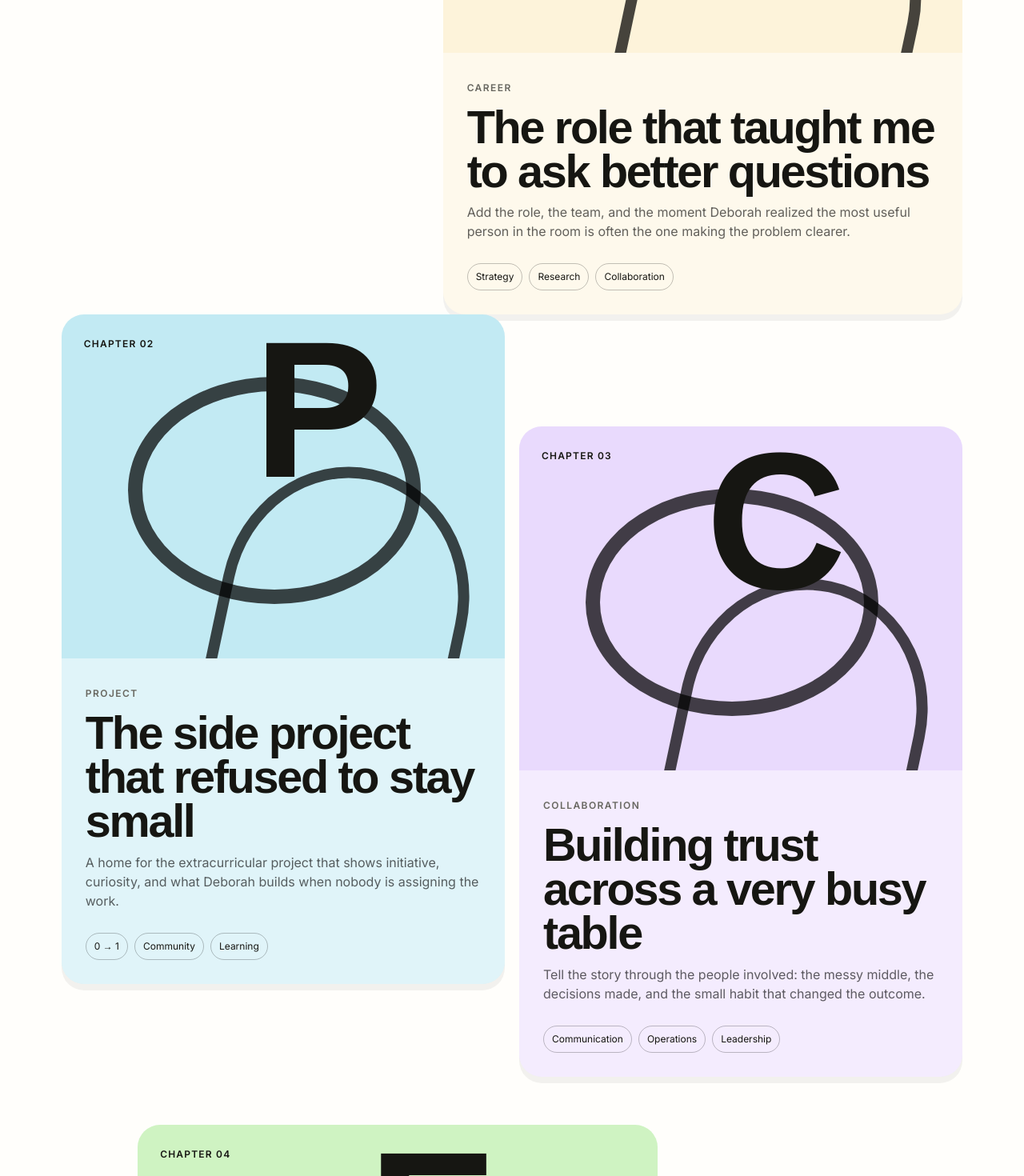
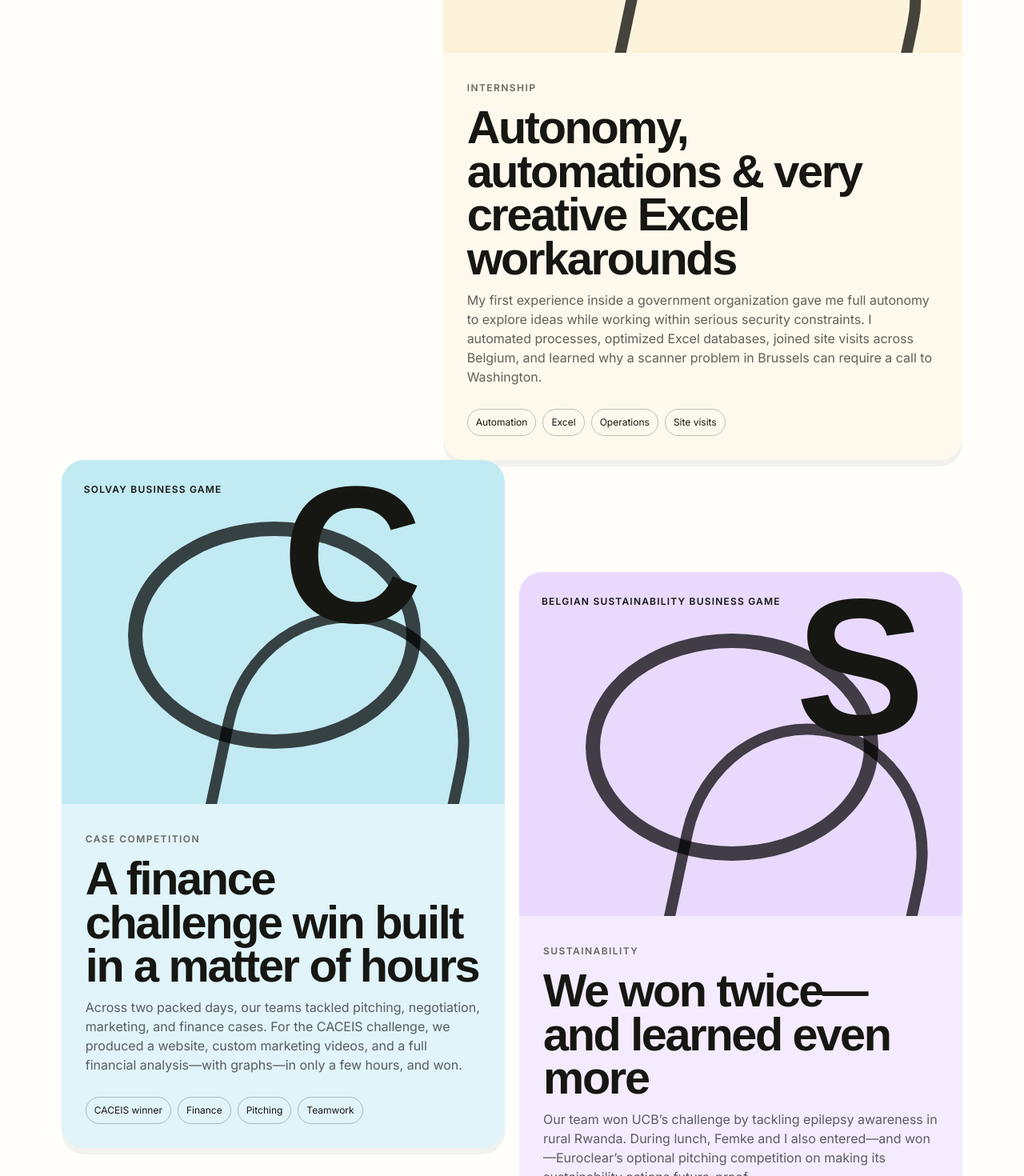
Before and after one commit to lawsonM525/deborara, a Next.js app: page /work in a window 1280 px wide. Shown: the part 1180-2650 px from the top of the page at 80% size. Built offline with nearby package versions, Linux system fonts and the light colour scheme; a web font is replaced by a local one.

Commit message:
Correct Debora spelling and add LinkedIn story

```diff
--- a/app/articles/page.tsx
+++ b/app/articles/page.tsx
@@ -3,22 +3,22 @@ import { PageIntro, SiteFrame } from "../../components/SiteFrame";
 const articles = [
   {
     number: "001",
-    title: "The kind of ambition I want to keep",
-    deck: "On growing without turning your life into one endless optimization project.",
+    title: "Shortcuts to winning business games",
+    deck: "How to make every minute count before and during a case competition.",
     read: "6 min",
     color: "yellow",
   },
   {
     number: "002",
-    title: "Notes from the messy middle",
-    deck: "What unfinished work can teach us about clarity, confidence, and asking for help.",
+    title: "What can one person do? A lot.",
+    deck: "On compounding impact through one person, one action, and one word.",
     read: "4 min",
     color: "purple",
   },
   {
     number: "003",
-    title: "A small case for saying the direct thing",
-    deck: "Clear feedback is not unkind. Ambiguity usually costs everyone more.",
+    title: "Lessons from inside the U.S. Embassy",
+    deck: "Autonomy, security, eureka moments, and the art of a creative workaround.",
     read: "5 min",
     color: "green",
   },
@@ -46,7 +46,7 @@ export default function ArticlesPage() {
       </section>
       <div className="substack-note">
         <span className="hand-note">these previews live here; full essays live on Substack</span>
-        <a className="button button-dark" href="https://substack.com/">Visit Deborah&apos;s Substack ↗</a>
+        <a className="button button-dark" href="https://substack.com/">Visit Debora&apos;s Substack ↗</a>
       </div>
     </SiteFrame>
   );
--- a/app/game/page.tsx
+++ b/app/game/page.tsx
@@ -5,13 +5,13 @@ import { PageIntro, SiteFrame } from "../../components/SiteFrame";
 
 const questions = [
   {
-    prompt: "A project is stuck. Deborah's first move is…",
+    prompt: "A project is stuck. Debora's first move is…",
     answers: ["Make a prettier deck", "Ask what problem we are actually solving", "Schedule six meetings"],
     correct: 1,
     reveal: "Clarity before activity. Every time.",
   },
   {
-    prompt: "The best way to give Deborah feedback?",
+    prompt: "The best way to give Debora feedback?",
     answers: ["Use the sandwich method", "Hint at it for three weeks", "Say it clearly and specifically"],
     correct: 2,
     reveal: "Direct is kind. Specific is even kinder.",
@@ -103,7 +103,7 @@ export default function GamePage() {
                score >= 2 ? "You two should probably talk." :
                "Excellent excuse for a coffee."}
             </h2>
-            <p>The real Deborah is less multiple-choice. Luckily, she replies to email.</p>
+            <p>The real Debora is less multiple-choice. Luckily, she replies to email.</p>
             <button type="button" className="button button-light" onClick={restart}>Play again</button>
           </div>
         )}
--- a/app/testimonials/page.tsx
+++ b/app/testimonials/page.tsx
@@ -3,9 +3,9 @@ import { Reveal } from "../../components/Reveal";
 
 const stories = [
   {
-    quote: "Deborah makes complicated things feel possible—and makes the people around her feel capable.",
+    quote: "Michelle’s testimonial for Debora will live here.",
     name: "Michelle",
-    relation: "Collaborator & friend",
+    relation: "Testimonial placeholder",
     color: "yellow",
   },
   {
--- a/app/work/page.tsx
+++ b/app/work/page.tsx
@@ -4,36 +4,36 @@ import { Reveal } from "../../components/Reveal";
 
 const chapters = [
   {
-    year: "Chapter 01",
-    title: "The role that taught me to ask better questions",
-    type: "Career",
+    year: "U.S. Embassy · Belgium",
+    title: "Autonomy, automations & very creative Excel workarounds",
+    type: "Internship",
     color: "yellow",
-    copy: "Add the role, the team, and the moment Deborah realized the most useful person in the room is often the one making the problem clearer.",
-    tags: ["Strategy", "Research", "Collaboration"],
+    copy: "My first experience inside a government organization gave me full autonomy to explore ideas while working within serious security constraints. I automated processes, optimized Excel databases, joined site visits across Belgium, and learned why a scanner problem in Brussels can require a call to Washington.",
+    tags: ["Automation", "Excel", "Operations", "Site visits"],
   },
   {
-    year: "Chapter 02",
-    title: "The side project that refused to stay small",
-    type: "Project",
+    year: "Solvay Business Game",
+    title: "A finance challenge win built in a matter of hours",
+    type: "Case competition",
     color: "blue",
-    copy: "A home for the extracurricular project that shows initiative, curiosity, and what Deborah builds when nobody is assigning the work.",
-    tags: ["0 → 1", "Community", "Learning"],
+    copy: "Across two packed days, our teams tackled pitching, negotiation, marketing, and finance cases. For the CACEIS challenge, we produced a website, custom marketing videos, and a full financial analysis—with graphs—in only a few hours, and won.",
+    tags: ["CACEIS winner", "Finance", "Pitching", "Teamwork"],
   },
   {
-    year: "Chapter 03",
-    title: "Building trust across a very busy table",
-    type: "Collaboration",
+    year: "Belgian Sustainability Business Game",
+    title: "We won twice—and learned even more",
+    type: "Sustainability",
     color: "purple",
-    copy: "Tell the story through the people involved: the messy middle, the decisions made, and the small habit that changed the outcome.",
-    tags: ["Communication", "Operations", "Leadership"],
+    copy: "Our team won UCB’s challenge by tackling epilepsy awareness in rural Rwanda. During lunch, Femke and I also entered—and won—Euroclear’s optional pitching competition on making its sustainability actions future-proof.",
+    tags: ["UCB winner", "Euroclear winner", "CSR", "Strategy"],
   },
   {
-    year: "Chapter 04",
-    title: "The experiment I would absolutely try again",
-    type: "Extracurricular",
+    year: "Belgian Leadership Project",
+    title: "The people who raised my average",
+    type: "Community",
     color: "green",
-    copy: "Not every useful experience belongs on a CV. This one belongs here because it changed how Deborah thinks, works, or shows up.",
-    tags: ["Experimentation", "Ownership", "Joy"],
+    copy: "Leadership weekends brought together inspiring people, practical workshops, long walks, home-cooked meals, and conversations ranging from AI and female artists to black holes. It reinforced how much the right community expands what you imagine is possible.",
+    tags: ["Leadership", "Community", "Curiosity", "Belgium"],
   },
 ];
 
--- a/components/PortraitStack.tsx
+++ b/components/PortraitStack.tsx
@@ -34,7 +34,7 @@ export function PortraitStack() {
         </div>
       ))}
       <span className="portrait-caption">
-        drop Deborah&apos;s favorite photos here
+        drop Debora&apos;s favorite photos here
       </span>
     </div>
   );
--- a/components/SiteFrame.tsx
+++ b/components/SiteFrame.tsx
@@ -12,7 +12,7 @@ const navItems = [
 ];
 
 export const contactHref =
-  "mailto:hello@deborah.work?subject=Hello%20Deborah%20%E2%80%94%20let%27s%20work%20together&body=Hi%20Deborah%2C%0A%0AI%20found%20your%20website%20and%20wanted%20to%20reach%20out%20about...%0A%0ABest%2C";
+  "mailto:hello@debora.work?subject=Hello%20Debora%20%E2%80%94%20let%27s%20work%20together&body=Hi%20Debora%2C%0A%0AI%20found%20your%20website%20and%20wanted%20to%20reach%20out%20about...%0A%0ABest%2C";
 
 export function SiteFrame({
   children,
@@ -24,7 +24,7 @@ export function SiteFrame({
   const [dark, setDark] = useState(false);
 
   useEffect(() => {
-    const saved = window.localStorage.getItem("deborah-theme");
+    const saved = window.localStorage.getItem("debora-theme");
     const wantsDark =
       saved === "dark" ||
       (!saved && window.matchMedia("(prefers-color-scheme: dark)").matches);
@@ -36,7 +36,7 @@ export function SiteFrame({
     const next = !dark;
     setDark(next);
     document.documentElement.dataset.theme = next ? "dark" : "light";
-    window.localStorage.setItem("deborah-theme", next ? "dark" : "light");
+    window.localStorage.setItem("debora-theme", next ? "dark" : "light");
   }
 
   return (
--- a/package.json
+++ b/package.json
@@ -1,5 +1,5 @@
 {
-  "name": "deborah-documentary",
+  "name": "debora-documentary",
   "version": "0.1.0",
   "private": true,
   "engines": {
```
Also changed, not shown: app/layout.tsx (+9 -9 lines), app/now/page.tsx (+10 -10 lines), app/page.tsx (+15 -13 lines), 2 other files (tests, documents, lock files or other folders).
